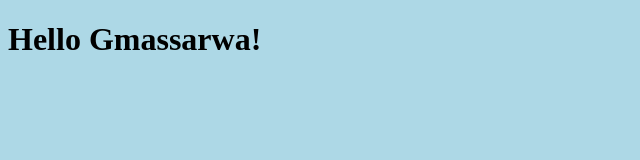
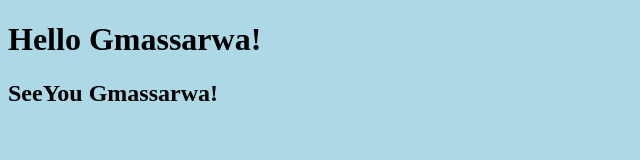
Before and after one commit to ilavva/class10-GIT, a plain HTML site: page index.html in a window 1280 px wide. Shown: the whole page, without its empty margins (0-640 px from the left). Drawn offline with Linux system fonts and the light colour scheme.

Commit message:
second commit

```diff
--- a/index.html
+++ b/index.html
@@ -10,6 +10,7 @@
 
 <body>
     <h1>Hello Gmassarwa! </h1>
+    <h2>SeeYou Gmassarwa! </h2>
 </body>
 
 </html>
```
